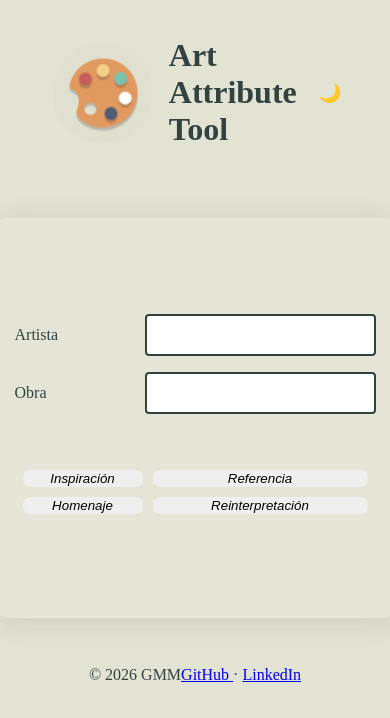
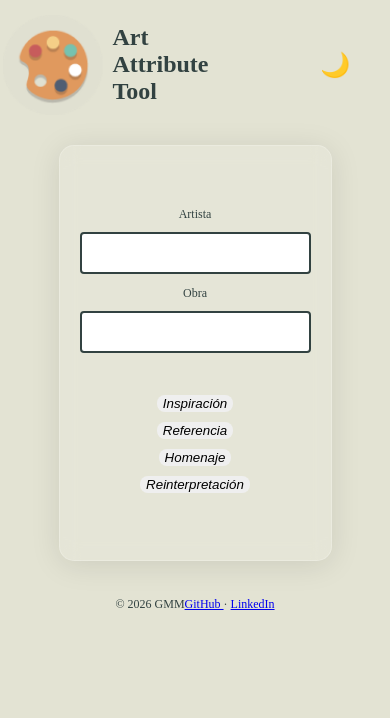
Before and after one commit to code-medina/art-attribution-tool, a website with bundled scripts: page index.html in a window 390 px wide. Built offline with nearby package versions, Linux system fonts and the light colour scheme.

Commit message:
change style header with media query

```diff
--- a/css/styel.css
+++ b/css/styel.css
@@ -1,3 +1,7 @@
+html {
+	font-size: 16px;
+}
+
 :root {
 
 
@@ -57,17 +61,34 @@ body {
 }
 
 header {
-	display: flex;
+	display: grid;
+	grid-template-columns: 3fr 1fr;
+
+
+	/* 	display: flex;
 	gap: 1rem;
 	margin: 1rem 12rem;
 	justify-content: center;
 	align-items: center;
+	position: relative;
+ */
+	.center {
+		display: flex;
+		align-items: center;
+		width: 50vw;
+		justify-content: center;
+
+		gap: 10px;
+	}
 
 	#toggle-theme {
-		margin-left: auto;
+
+		/* 	position: absolute;
+		right: 20px; */
+		/* lo manda al extremo derecho */
 		border: none;
 		background-color: transparent;
-		font-size: large;
+		font-size: 2rem;
 	}
 
 	img {
@@ -103,8 +124,8 @@ header {
 	/* Borde sutil */
 	padding: 20px;
 	box-shadow: 0 4px 30px rgba(0, 0, 0, 0.1);
+	/* Sombra */
 
-	/* Sombra */
 	div {
 		display: grid;
 		grid-template-columns: 120px 1fr;
@@ -151,3 +172,18 @@ footer {
 	display: flex;
 	justify-content: center;
 }
+
+@media (max-width: 600px) {
+	html {
+		font-size: 12px;
+	}
+
+	#form-template div {
+
+		display: flex;
+		flex-direction: column;
+		gap: 10px;
+		align-items: center;
+	}
+
+}
--- a/index.html
+++ b/index.html
@@ -11,8 +11,10 @@
 
 <body>
 	<header>
-		<img src="/assets/art_23859.png" alt="paleta artistica">
-		<h1>Art Attribute Tool</h1>
+		<div class="center">
+			<img src="/assets/art_23859.png" alt="paleta artistica">
+			<h1>Art Attribute Tool</h1>
+		</div>
 
 		<button type="button" id="toggle-theme">toggle-theme</button>
 	</header>
```
